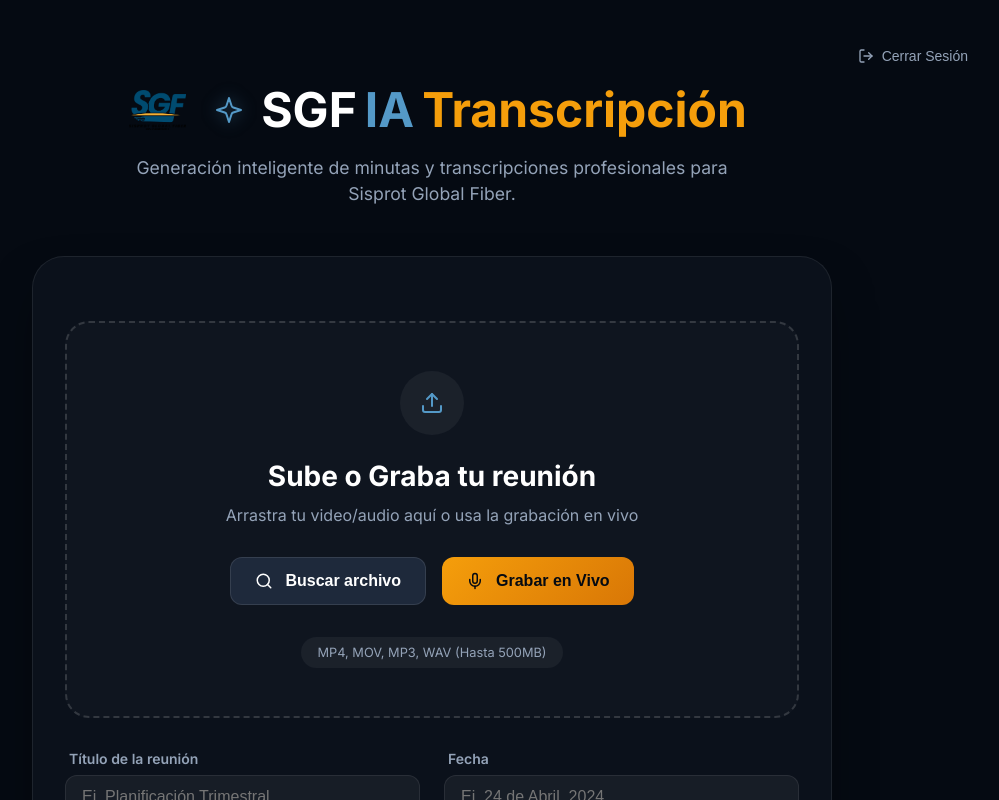
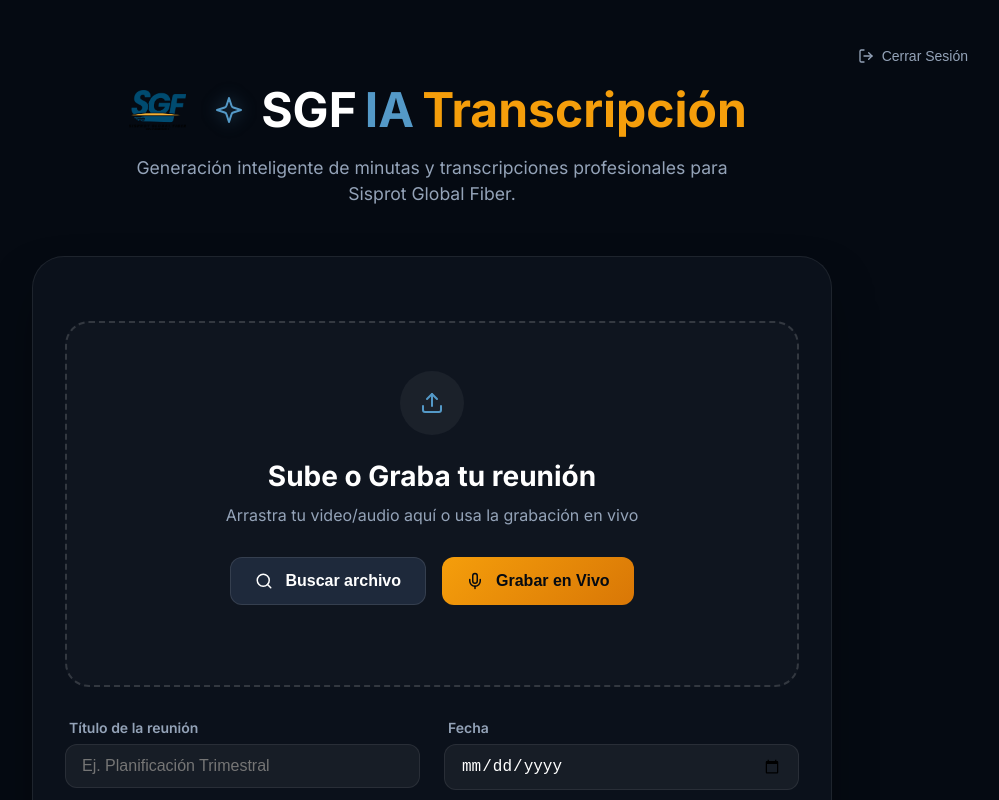
Before and after one commit to YetBravoSisprot/transcriptor-sgf, a Next.js app: page / in a window 1280 px wide. Shown: the top 800 px of the page, without its empty margins (208-1207 px from the left). Built offline with nearby package versions, Linux system fonts and the light colour scheme; sample sign-in values are in the browser's storage.

Commit message:
Update page.js

```diff
--- a/src/app/page.js
+++ b/src/app/page.js
@@ -144,11 +144,6 @@
                 Archivo seleccionado: <strong>{file.name}</strong>
               </div>
             )}
-            {!file && (
-              <div className="file-info-badge">
-                MP4, MOV, MP3, WAV (Hasta 500MB)
-              </div>
-            )}
           </div>
 
           {/* Metadata Inputs */}
@@ -165,8 +160,7 @@
             <div className="input-group">
               <label>Fecha</label>
               <input
-                type="text"
-                placeholder="Ej. 24 de Abril, 2024"
+                type="date"
                 value={date}
                 onChange={(e) => setDate(e.target.value)}
               />
```
